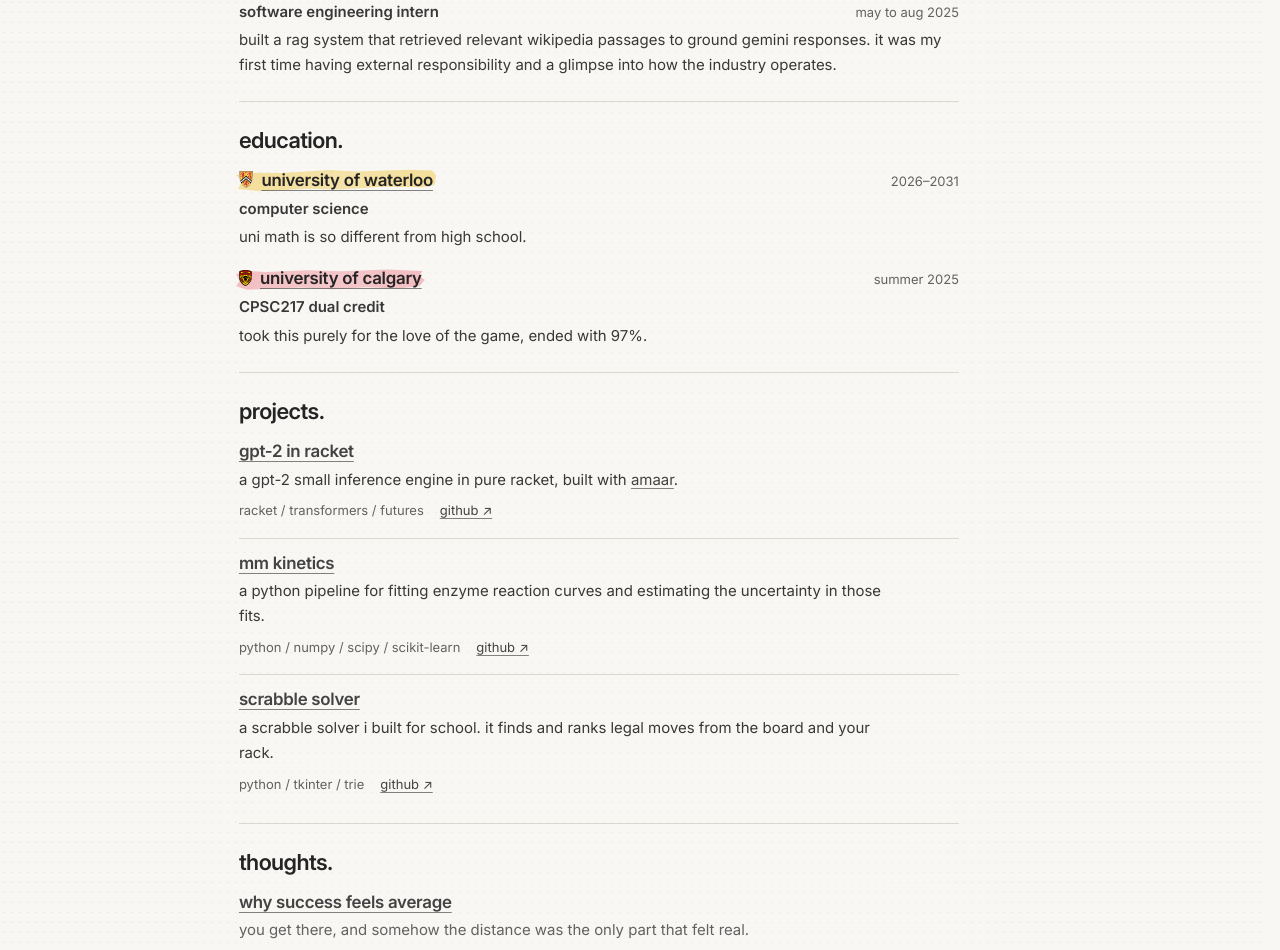
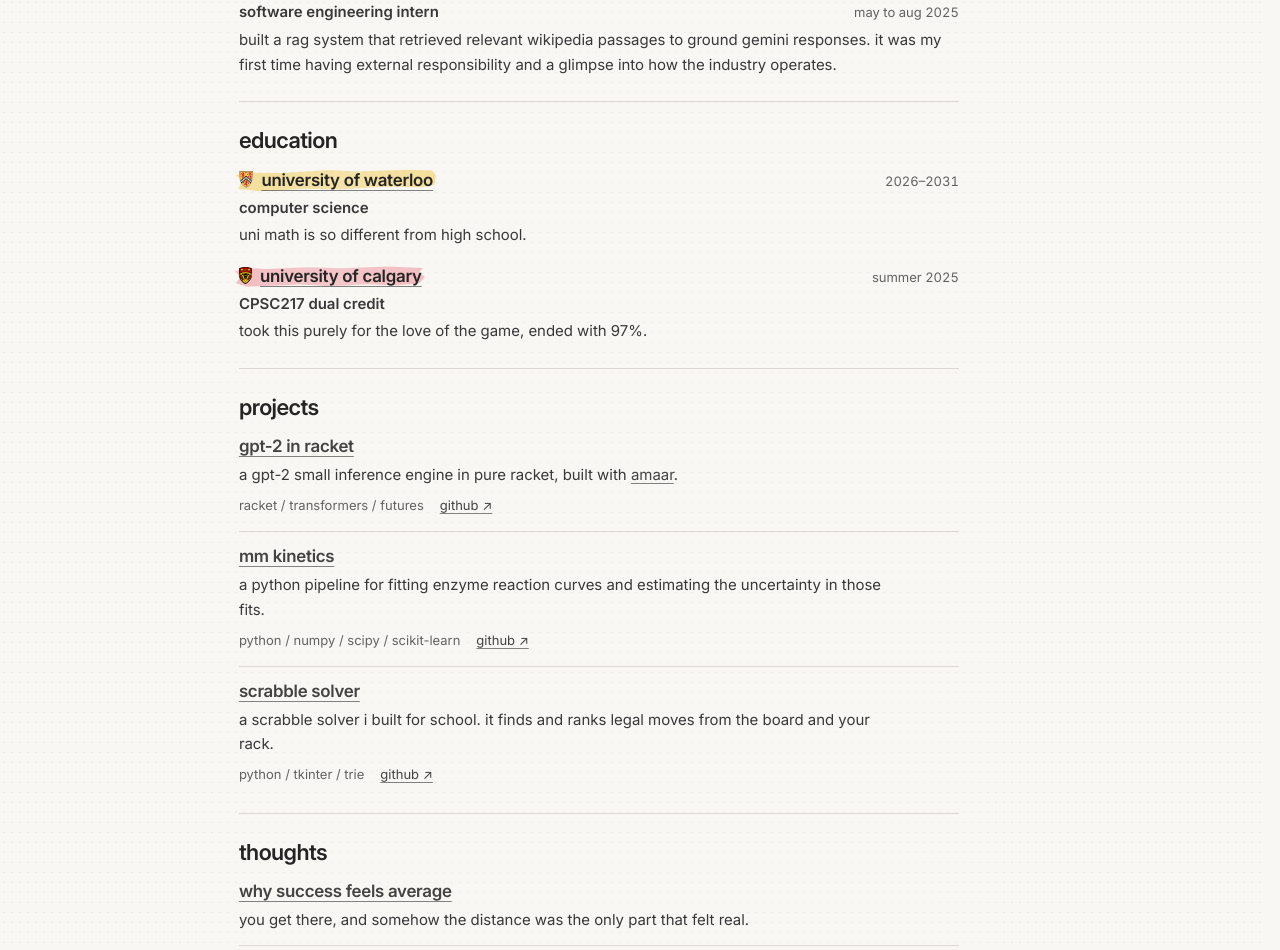
Before and after one commit to aehsan275/portfolio, a React (Vite) app: page / in a window 1280 px wide. Shown: the part 595-1545 px from the top of the page. Built offline with nearby package versions, Linux system fonts and the light colour scheme.

Commit message:
Unify portfolio typography and heading punctuation

```diff
--- a/scripts/check-interface.mjs
+++ b/scripts/check-interface.mjs
@@ -76,7 +76,7 @@ try {
     assert.equal(footerLinks.length, 4);
     assert.deepEqual(footerLinks, await contactRows('.intro-links'));
     assert.equal(new Set(footerLinks.map(([, y]) => y)).size, width < 600 ? 2 : 1);
-    await page.getByRole('heading', { name: 'projects.', exact: true }).waitFor();
+    await page.getByRole('heading', { name: 'projects', exact: true }).waitFor();
     const main = await page.locator('main').boundingBox();
     const banner = await page.locator('.banner-inner').boundingBox();
     assert.equal(banner.x, main.x);
@@ -238,7 +238,7 @@ try {
     '/thoughts/unknown',
   ]) {
     await page.goto(base + path);
-    await page.getByRole('heading', { name: 'page not found.' }).waitFor();
+    await page.getByRole('heading', { name: 'page not found', exact: true }).waitFor();
     await page.getByRole('link', { name: 'return to the homepage', exact: true }).click();
     await page.waitForURL(base + '/');
   }
--- a/src/App.tsx
+++ b/src/App.tsx
@@ -268,7 +268,7 @@ function PortfolioContent({ reduced, initialHome }: { reduced: boolean; initialH
       <div className="portfolio-details">
         <section className="reading-section page-section" data-reading aria-labelledby="experience">
           <h2 id="experience" tabIndex={-1}>
-            experience.
+            experience
           </h2>
           <h3 className="organization-name">
             <a className="d-link marker-link marker-link--nexaquanta" href="https://nexaquanta.ai/">
@@ -288,8 +288,8 @@ function PortfolioContent({ reduced, initialHome }: { reduced: boolean; initialH
           </dl>
         </section>
         <section className="reading-section page-section" data-reading aria-labelledby="education">
-          <h2 className="section-label" id="education" tabIndex={-1}>
-            education.
+          <h2 id="education" tabIndex={-1}>
+            education
           </h2>
           <div className="education-entry">
             <div className="education-heading">
@@ -326,7 +326,7 @@ function PortfolioContent({ reduced, initialHome }: { reduced: boolean; initialH
         </section>
         <section className="reading-section page-section" aria-labelledby="projects">
           <h2 id="projects" data-reading tabIndex={-1}>
-            projects.
+            projects
           </h2>
           {projects.map((project) => {
             const previewSection: WriteupSection | undefined =
@@ -410,7 +410,7 @@ function PortfolioContent({ reduced, initialHome }: { reduced: boolean; initialH
         </section>
         <section className="reading-section page-section" aria-labelledby="thoughts">
           <h2 id="thoughts" data-reading tabIndex={-1}>
-            thoughts.
+            thoughts
           </h2>
           {thoughts.map((post) => (
             <article className="thought-entry" data-reading key={post.id} aria-labelledby={post.id}>
@@ -419,7 +419,7 @@ function PortfolioContent({ reduced, initialHome }: { reduced: boolean; initialH
                   {post.title}
                 </a>
               </h3>
-              <p className="thought-summary">{post.summary}</p>
+              <p>{post.summary}</p>
             </article>
           ))}
         </section>
@@ -680,7 +680,7 @@ function PageContent({
   if (detail) return <DetailPage key={path} detail={detail} />;
   return (
     <main id="main" className="inner-page portfolio-details" tabIndex={-1} data-reading>
-      <h1 tabIndex={-1}>page not found.</h1>
+      <h1 tabIndex={-1}>page not found</h1>
       <p>there isn’t a page at this address.</p>
       <a className="d-link" href="/">
         return to the homepage
--- a/src/styles.css
+++ b/src/styles.css
@@ -25,11 +25,12 @@
   --page-gutter: clamp(20px, 4vw, 40px);
   --type-body: 15px;
   --type-small: 13px;
-  --type-link: 15px;
   --type-entry: 17px;
   --type-section: 22px;
+  --weight-regular: 400;
   --weight-strong: 600;
   --reading-leading: 1.65;
+  --compact-leading: 1.5;
   --space-1: 4px;
   --space-2: 8px;
   --space-3: 12px;
@@ -46,6 +47,7 @@
   font-synthesis: none;
   line-height: var(--reading-leading);
   font-size: var(--type-body);
+  font-weight: var(--weight-regular);
 }
 * {
   box-sizing: border-box;
@@ -137,13 +139,15 @@ h1:focus {
 .skip-link:focus {
   top: 34px;
 }
+:is(.portfolio-details h3, .summary-link) {
+  font-size: var(--type-entry);
+  line-height: 1.45;
+  letter-spacing: -0.015em;
+}
 .portfolio-details h3 {
-  font: var(--weight-strong) var(--type-entry)/1.45 var(--font-reading);
-  letter-spacing: -0.015em;
   margin: 0 0 var(--space-1);
 }
 .portfolio-details p {
-  line-height: var(--reading-leading);
   max-width: 68ch;
 }
 .portfolio-details p + p {
@@ -154,7 +158,6 @@ h1:focus {
   flex-wrap: wrap;
   column-gap: clamp(12px, 3.5vw, 24px);
   margin-bottom: var(--space-4);
-  font-size: var(--type-small);
 }
 .writeup-nav a {
   display: inline-flex;
@@ -175,10 +178,13 @@ h1:focus {
 .writeup-section:last-of-type {
   padding-bottom: 0;
 }
-.writeup-section h2 {
+:is(.page-section, .writeup-section) > h2 {
   margin: 0 0 var(--space-3);
-  font: var(--weight-strong) var(--type-section)/1.35 var(--font-reading);
-  letter-spacing: -0.02em;
+}
+:is(.page-section, .writeup-section, .detail-content) > h2 {
+  font-size: var(--type-section);
+  line-height: 1.35;
+  letter-spacing: -0.025em;
 }
 .writeup-section p {
   max-width: 68ch;
@@ -205,8 +211,6 @@ h1:focus {
 .equation-note {
   max-width: 460px;
   color: var(--ink-muted);
-  font-size: var(--type-small);
-  line-height: 1.55;
   text-align: center;
 }
 .writeup-section figure {
@@ -232,10 +236,8 @@ h1:focus {
   filter: brightness(1.08) contrast(1.08) invert(1) hue-rotate(180deg);
 }
 .writeup-section figcaption {
-  margin-top: 12px;
+  margin-top: var(--space-3);
   color: var(--ink-muted);
-  font-size: var(--type-small);
-  line-height: 1.6;
 }
 .screenshot-link {
   display: block;
@@ -324,7 +326,6 @@ h1:focus {
 }
 .project-meta .technologies {
   color: var(--ink-muted);
-  font-size: var(--type-small);
 }
 .scroll-footer {
   border-top: 1px solid var(--rule);
@@ -620,8 +621,8 @@ h1:focus {
   display: inline-flex;
   align-items: center;
   min-height: 36px;
-  font-size: var(--type-link);
-  line-height: 1.5;
+  font-size: var(--type-body);
+  line-height: var(--compact-leading);
 }
 .contact-email-button.d-btn {
   height: auto;
@@ -638,7 +639,6 @@ h1:focus {
   inset-inline-start: 0;
   width: max-content;
   max-width: 100%;
-  font-size: var(--type-small);
   overflow-wrap: anywhere;
 }
 .contact-email[data-copy-status='copied'] .contact-email-button {
@@ -675,17 +675,28 @@ h1:focus {
 }
 .experience-roles dd {
   margin: 0;
-  color: var(--ink-muted);
-  font-size: var(--type-small);
 }
 .project-source {
   display: inline-block;
   padding-block: 4px;
+}
+.project-note {
+  color: var(--ink-muted);
+}
+:is(
+  .contact-copy-status,
+  .education-heading > span,
+  .equation-note,
+  .footer-copyright,
+  .project-note,
+  .project-source,
+  .role-dates,
+  .technologies,
+  .writeup-nav,
+  .writeup-section figcaption
+) {
   font-size: var(--type-small);
-}
-.portfolio-details .project-note {
-  color: var(--ink-muted);
-  font-size: var(--type-small);
+  line-height: var(--compact-leading);
 }
 .summary {
   margin-top: var(--space-4);
@@ -708,11 +719,6 @@ h1:focus {
 .group-label {
   color: var(--ink-muted);
   font: inherit;
-}
-.summary-link {
-  font-size: var(--type-entry);
-  line-height: 1.45;
-  letter-spacing: -0.015em;
 }
 .projects-link {
   display: inline-flex;
@@ -816,11 +822,6 @@ html[data-page-hidden='true'] .name > span {
   border-top: 1px solid var(--rule);
   padding-block: var(--space-6);
 }
-.page-section > h2 {
-  margin: 0 0 var(--space-3);
-  font: var(--weight-strong) var(--type-section)/1.35 var(--font-reading);
-  letter-spacing: -0.025em;
-}
 .page-section:last-child {
   padding-bottom: 0;
 }
@@ -875,9 +876,6 @@ html[data-page-hidden='true'] .name > span {
     opacity: 1;
   }
 }
-.thought-summary {
-  color: var(--ink-muted);
-}
 .inner-page h1 {
   margin: 0 0 var(--space-4);
   font: var(--weight-strong) clamp(26px, 4vw, 34px)/1.3 var(--font-reading);
@@ -930,7 +928,6 @@ html[data-page-hidden='true'] .name > span {
 .footer-copyright {
   margin-bottom: 8px;
   color: var(--ink-muted);
-  font: 400 var(--type-small)/1.5 var(--font-reading);
 }
 @media (max-width: 1023px) {
   .equation-block {
@@ -965,9 +962,9 @@ html[data-page-hidden='true'] .name > span {
   justify-content: space-between;
   gap: 4px 24px;
 }
-.education-heading > span {
-  font-size: var(--type-small);
+:is(.education-heading > span, .role-dates) {
   color: var(--ink-muted);
+  font-variant-numeric: tabular-nums;
 }
 .education-entry + .education-entry {
   margin-top: var(--space-4);
@@ -986,7 +983,7 @@ html[data-page-hidden='true'] .name > span {
   border-radius: 0;
   background: transparent;
   box-shadow: none;
-  font: 400 var(--type-link)/1.5 var(--font-reading);
+  font: var(--weight-regular) var(--type-body) / var(--compact-leading) var(--font-reading);
 }
 .back-to-top:focus-visible {
   outline: 2px solid var(--color-secondary);
@@ -995,9 +992,6 @@ html[data-page-hidden='true'] .name > span {
 
 .experience-roles .role-description {
   grid-column: 1 / -1;
-  color: var(--color-base-content);
-  font-size: var(--type-body);
-  line-height: var(--reading-leading);
 }
 @media (max-width: 379px) {
   .experience-roles > div {
@@ -1013,10 +1007,8 @@ html[data-page-hidden='true'] .name > span {
 }
 
 .entry-title {
-  font-family: var(--font-reading);
-  font-size: var(--type-body);
   font-weight: var(--weight-strong);
-  line-height: 1.5;
+  line-height: var(--compact-leading);
 }
 .education-heading {
   margin-bottom: var(--space-1);
@@ -1027,16 +1019,12 @@ html[data-page-hidden='true'] .name > span {
 .education-entry .entry-title + p {
   margin-top: var(--space-1);
 }
-.experience-roles .role-description {
-  font-weight: 400;
-}
-
 .detail-back {
   display: inline-flex;
   align-items: center;
   min-height: 44px;
   margin-bottom: var(--space-1);
-  font: 400 var(--type-link)/1.5 var(--font-reading);
+  font: var(--weight-regular) var(--type-body) / var(--compact-leading) var(--font-reading);
 }
 .detail-back--end {
   margin-top: var(--space-4);
```
